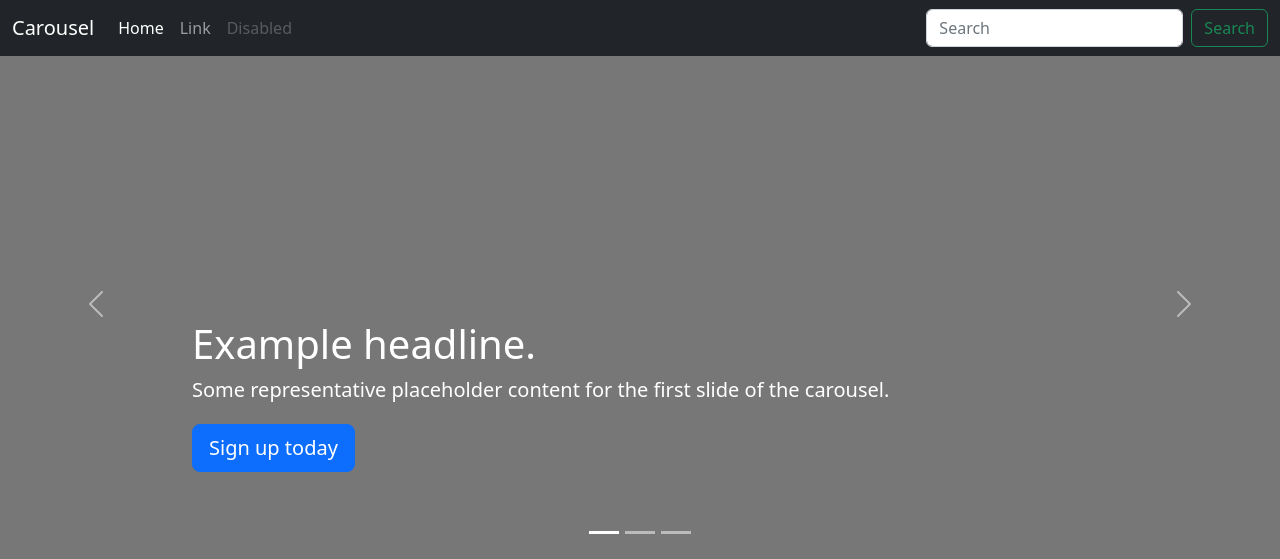
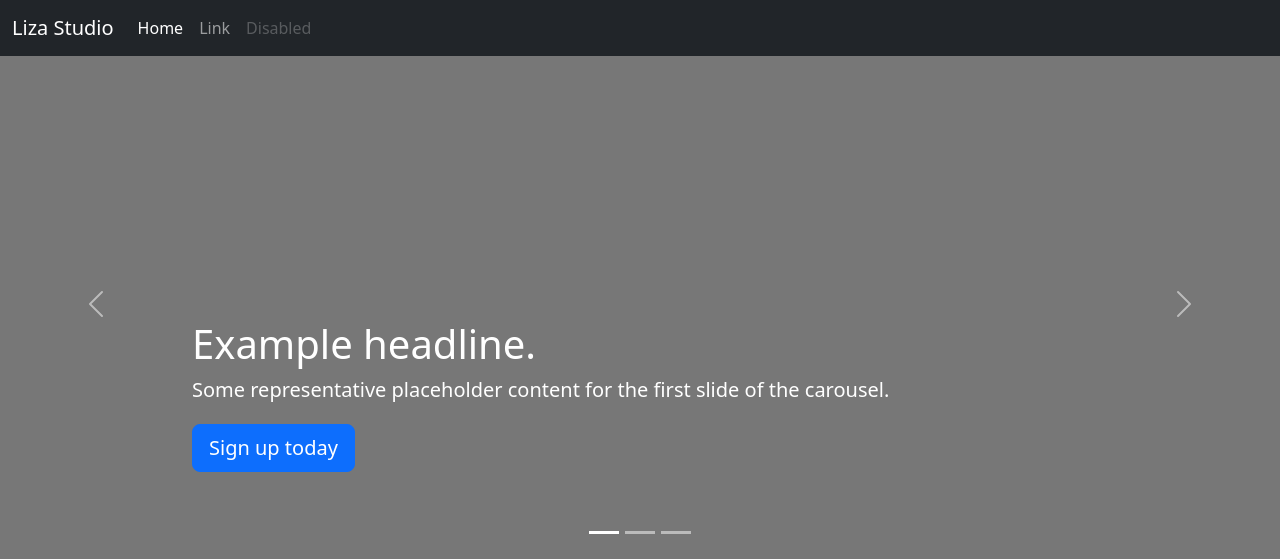
Before and after one commit to cootook/project, a Flask app: page / in a window 1280 px wide. Shown: the top 559 px of the page. Run offline with Flask 3, Linux system fonts and the light colour scheme; some libraries are stand-ins or nearby versions.

Commit message:
feat: creating layout.html

```diff
--- a/studio_app/templates/index.html
+++ b/studio_app/templates/index.html
@@ -6,14 +6,6 @@ main_page
 
 {% block header %}
 
-    <nav class="navbar navbar-expand-md navbar-dark fixed-top bg-dark">
-        <div class="container-fluid">
-        <a class="navbar-brand" href="#">Carousel</a>
-        <button class="navbar-toggler" type="button" data-bs-toggle="collapse" data-bs-target="#navbarCollapse" aria-controls="navbarCollapse" aria-expanded="false" aria-label="Toggle navigation">
-            <span class="navbar-toggler-icon"></span>
-        </button>
-        <div class="collapse navbar-collapse" id="navbarCollapse">
-            <ul class="navbar-nav me-auto mb-2 mb-md-0">
 <li class="nav-item">
   <a class="nav-link active" aria-current="page" href="#">Home</a>
 </li>
@@ -23,14 +15,6 @@ main_page
 <li class="nav-item">
   <a class="nav-link disabled">Disabled</a>
 </li>
-            </ul>
-            <form class="d-flex" role="search">
-            <input class="form-control me-2" type="search" placeholder="Search" aria-label="Search">
-            <button class="btn btn-outline-success" type="submit">Search</button>
-            </form>
-        </div>
-        </div>
-    </nav>
 
 {% endblock %}
 
--- a/studio_app/templates/layout.html
+++ b/studio_app/templates/layout.html
@@ -3,15 +3,15 @@
   <head>
     <meta charset="utf-8">
     <meta name="viewport" content="width=device-width, initial-scale=1">
-    <meta name="description" content="">
-    <meta name="author" content="Mark Otto, Jacob Thornton, and Bootstrap contributors">
-    <meta name="generator" content="Hugo 0.104.2">
+    <meta name="description" content="Liza studio: booking.">
+    <meta name="author" content="">
+    <meta name="generator" content="v0.1">
     <title>
         {% block title %}
 
         {% endblock %}
     </title>
-
+    <link rel="icon" href="{{ url_for('static', filename='/img/icon.svg') }}" type="image/svg+xml">
     <link rel="canonical" href="https://getbootstrap.com/docs/5.2/examples/carousel/">
 
 
@@ -79,8 +79,21 @@
   </head>
   <body>
         <header>
-            {% block header %}
-            {% endblock %}
+          <nav class="navbar navbar-expand-md navbar-dark fixed-top bg-dark">
+            <div class="container-fluid">
+            <a class="navbar-brand" href="#">Liza Studio</a>
+            <button class="navbar-toggler" type="button" data-bs-toggle="collapse" data-bs-target="#navbarCollapse" aria-controls="navbarCollapse" aria-expanded="false" aria-label="Toggle navigation">
+                <span class="navbar-toggler-icon"></span>
+            </button>
+            <div class="collapse navbar-collapse" id="navbarCollapse">
+                <ul class="navbar-nav me-auto mb-2 mb-md-0">
+                  {% block header %}
+                  {% endblock %}
+                </ul>
+            </div>
+            </div>
+        </nav>
+
         </header>
 
         <main>
@@ -92,7 +105,7 @@
         <!-- FOOTER -->
         <footer class="container">
             <p class="float-end"><a href="#">Back to top</a></p>
-            <p>&copy; 2017–2022 Company, Inc. &middot; <a href="#">Privacy</a> &middot; <a href="#">Terms</a></p>
+            <p>&copy; 2023 Dmitrii Kutyrshin. &middot; <a href="https://github.com/cootook">GitHub</a> &middot; </p>
         </footer>
   </body>
 </html>
```
Lines whose indentation alone changed are shown as unchanged.
